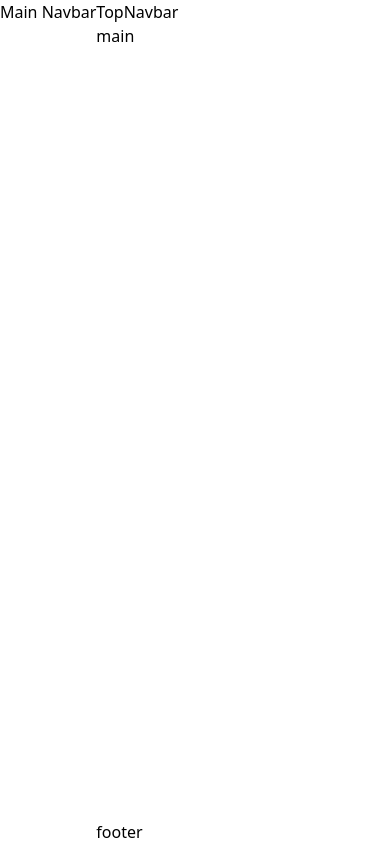
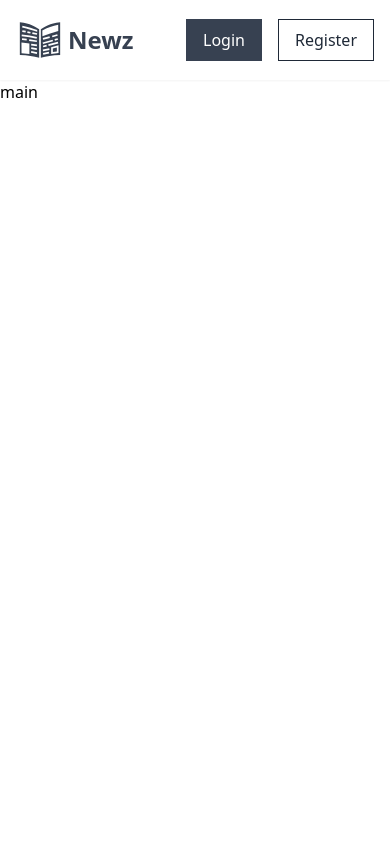
Before and after one commit to Shanto910/Newz-client-side, a React (Vite) app: page / in a window 390 px wide. Shown: the top 844 px of the page. Built offline with nearby package versions, Linux system fonts and the light colour scheme.

Commit message:
Done: top navbar

```diff
--- a/package.json
+++ b/package.json
@@ -10,6 +10,7 @@
     "preview": "vite preview"
   },
   "dependencies": {
+    "firebase": "^11.2.0",
     "react": "^18.3.1",
     "react-dom": "^18.3.1",
     "react-icons": "^5.4.0",
--- a/src/Components/MainNavbar/MainNavbar.jsx
+++ b/src/Components/MainNavbar/MainNavbar.jsx
@@ -1,6 +1,6 @@
 const MainNavbar = () => {
 	return (
-		<nav>
+		<nav className="w-16 hidden sm:block">
 			<h1>Main Navbar </h1>
 		</nav>
 	);
--- a/src/Components/TopNavbar/TopNavbar.jsx
+++ b/src/Components/TopNavbar/TopNavbar.jsx
@@ -1,8 +1,26 @@
+import { Link } from 'react-router-dom';
+import { GiNewspaper } from 'react-icons/gi';
+
 const TopNavbar = () => {
 	return (
-		<div>
-			<h1>TopNavbar</h1>
-		</div>
+		<nav className="sticky top-0 left-0 p-4 flex items-center gap-4 bg-white backdrop-blur-md bg-opacity-20 shadow-sm z-10">
+			<Link
+				to={'/'}
+				className="text-2xl font-semibold text-gray-700 hover:text-gray-800 flex gap-1 items-center mr-auto">
+				<GiNewspaper className="text-5xl" />
+				<span>Newz</span>
+			</Link>
+			<Link
+				to={'/login'}
+				className="text-white bg-gray-700 hover:bg-gray-800 px-4 py-2 border border-gray-700 hover:border-gray-800 transition duration-300">
+				Login
+			</Link>
+			<Link
+				to={'/register'}
+				className="text-gray-800 bg-white hover:bg-gray-800 hover:text-white px-4 py-2 border border-gray-800 box-border transition duration-300">
+				Register
+			</Link>
+		</nav>
 	);
 };
 
--- /dev/null
+++ b/src/Firebase/Firebase.init.js
@@ -0,0 +1,17 @@
+// Import the functions you need from the SDKs you need
+import { initializeApp } from 'firebase/app';
+// TODO: Add SDKs for Firebase products that you want to use
+// https://firebase.google.com/docs/web/setup#available-libraries
+
+// Your web app's Firebase configuration
+const firebaseConfig = {
+	apiKey: 'AIzaSyDrBV10aXF2iixcv4xJ3k8s9KW6NsrLRvs',
+	authDomain: 'newz-2025.firebaseapp.com',
+	projectId: 'newz-2025',
+	storageBucket: 'newz-2025.firebasestorage.app',
+	messagingSenderId: '779758235175',
+	appId: '1:779758235175:web:be62716bf3252012406802',
+};
+
+// Initialize Firebase
+export const app = initializeApp(firebaseConfig);
--- a/src/Layout/MainLayout.jsx
+++ b/src/Layout/MainLayout.jsx
@@ -7,7 +7,7 @@ const MainLayout = () => {
 	return (
 		<>
 			<MainNavbar />
-			<div className="flex flex-col">
+			<div className="flex flex-col w-full">
 				<TopNavbar />
 				<Outlet />
 				<Footer />
--- /dev/null
+++ b/src/Pages/LogIn.jsx
@@ -0,0 +1,9 @@
+const LogIn = () => {
+	return (
+		<div>
+			<h1>Login</h1>
+		</div>
+	);
+};
+
+export default LogIn;
--- a/src/Routes/Routes.jsx
+++ b/src/Routes/Routes.jsx
@@ -1,6 +1,7 @@
 import { createBrowserRouter } from 'react-router-dom';
 import MainLayout from '../Layout/MainLayout';
 import Home from '../Pages/Home';
+import LogIn from '../Pages/LogIn';
 
 export const router = createBrowserRouter([
 	{
@@ -11,6 +12,10 @@ export const router = createBrowserRouter([
 				path: '/',
 				element: <Home />,
 			},
+			{
+				path: '/login',
+				element: <LogIn />,
+			},
 		],
 	},
 ]);
--- a/src/index.css
+++ b/src/index.css
@@ -4,7 +4,7 @@
 
 html,
 body {
-	height: 100%;
+	height: 150%;
 }
 
 .root {
```
Also changed, not shown: 1 other file (tests, documents, lock files or other folders).
